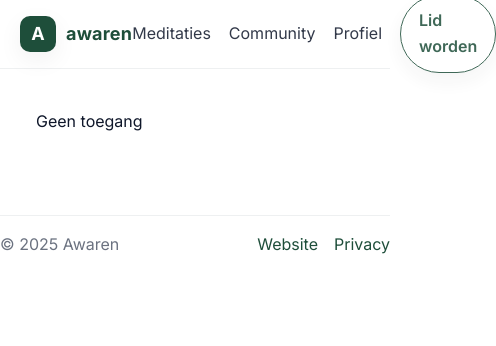
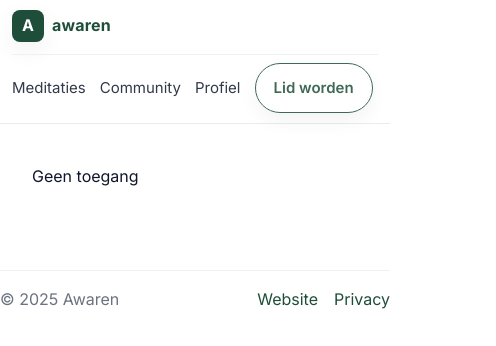
Before and after one commit to RoyvSichem/nextjs-boilerplate, a Next.js app: page /admin in a window 390 px wide. Shown: the top 346 px of the page, 496 px wide, since content can reach past the window. Built offline with nearby package versions, Linux system fonts and the light colour scheme; no server answers.

Commit message:
Update globals.css

```diff
--- a/app/globals.css
+++ b/app/globals.css
@@ -77,3 +77,62 @@ nav.site .inner{
 .player .bar{ position:relative; height:10px; background:#edf2f7; border-radius:999px; overflow:hidden; flex:1; }
 .player .bar > i{ position:absolute; left:0; top:0; bottom:0; width:0%; background:var(--brand); transition:width .2s linear; }
 .player .times{ font-variant-numeric:tabular-nums; color:var(--muted); font-size:12px; }
+
+/* ===== Mobile tweaks ===== */
+nav.site .inner{ gap:12px; }         /* altijd wat ruimte tussen logo en links */
+.logo{ margin-right:auto; }           /* duw links naar rechts als er ruimte is } */
+
+@media (max-width: 640px){
+  .container{ padding:0 16px; }
+
+  nav.site{ border-bottom:1px solid #e7ecef; }
+  nav.site .inner{
+    flex-wrap:wrap;
+    height:auto;
+    padding:10px 12px;
+  }
+  .logo{ font-size:16px; gap:8px; }
+  .logo-badge{ width:32px; height:32px; border-radius:8px; }
+
+  .navlinks{
+    width:100%;
+    order:2;
+    display:flex;
+    flex-wrap:wrap;
+    gap:10px 14px;
+    padding-top:8px;
+    border-top:1px solid #eef0f1;
+  }
+  .navlinks a{ font-size:15px; }
+
+  .hero{
+    padding:28px 0 14px 0;
+    margin-bottom:10px;
+  }
+  .hero h1{ font-size:28px; line-height:1.2; margin-bottom:6px; }
+  .hero p{ font-size:15px; }
+
+  .grid.cards{ grid-template-columns:1fr; }
+
+  .card{ border-radius:16px; padding:14px; }
+
+  .player{
+    border-radius:20px;
+    padding:14px;
+  }
+  .player .play{ width:52px; height:52px; }
+  .player .bar{ height:8px; }
+  .player .times{ font-size:12px; }
+
+  footer .container{
+    padding-bottom:16px;
+  }
+  footer .container > div{
+    flex-direction:column;
+    align-items:flex-start;
+    gap:10px;
+  }
+}
+
+/* iets vloeiendere titels op alle schermen */
+.hero h1{ font-size:clamp(28px, 5vw, 38px); }
```
